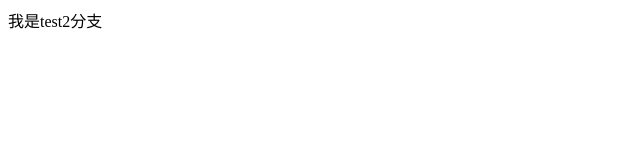
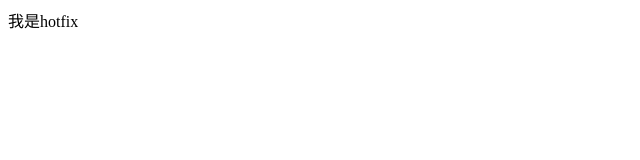
Before and after one commit to gzy0602/test_box, a plain HTML site: page index.html in a window 1280 px wide. Shown: the full height of the page, 0-640 px from the left. Drawn offline with Linux system fonts and the light colour scheme.

Commit message:
修复bug

```diff
--- a/index.html
+++ b/index.html
@@ -5,6 +5,6 @@
     <title>Title</title>
 </head>
 <body>
-我是test2分支
+我是hotfix
 </body>
 </html>
```
